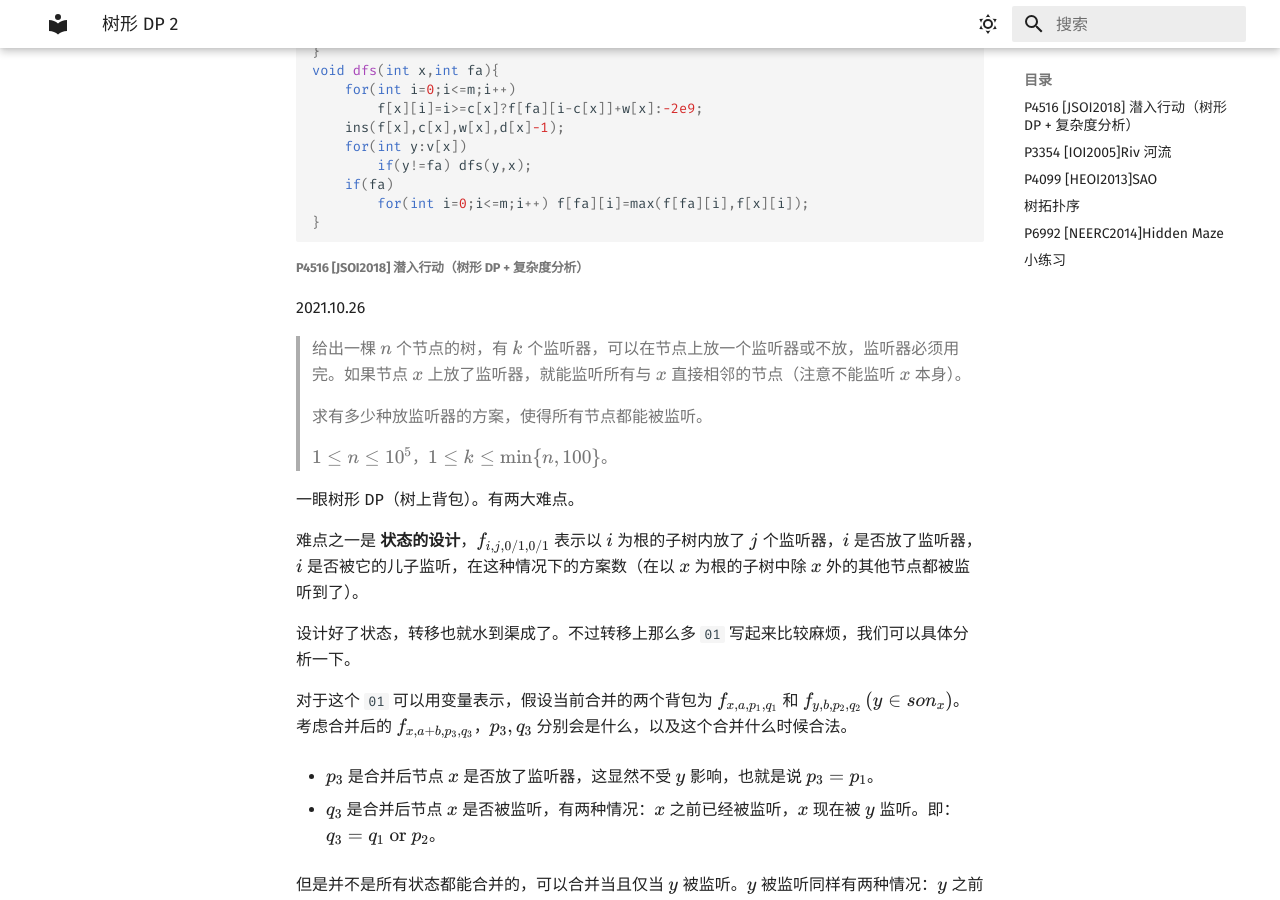
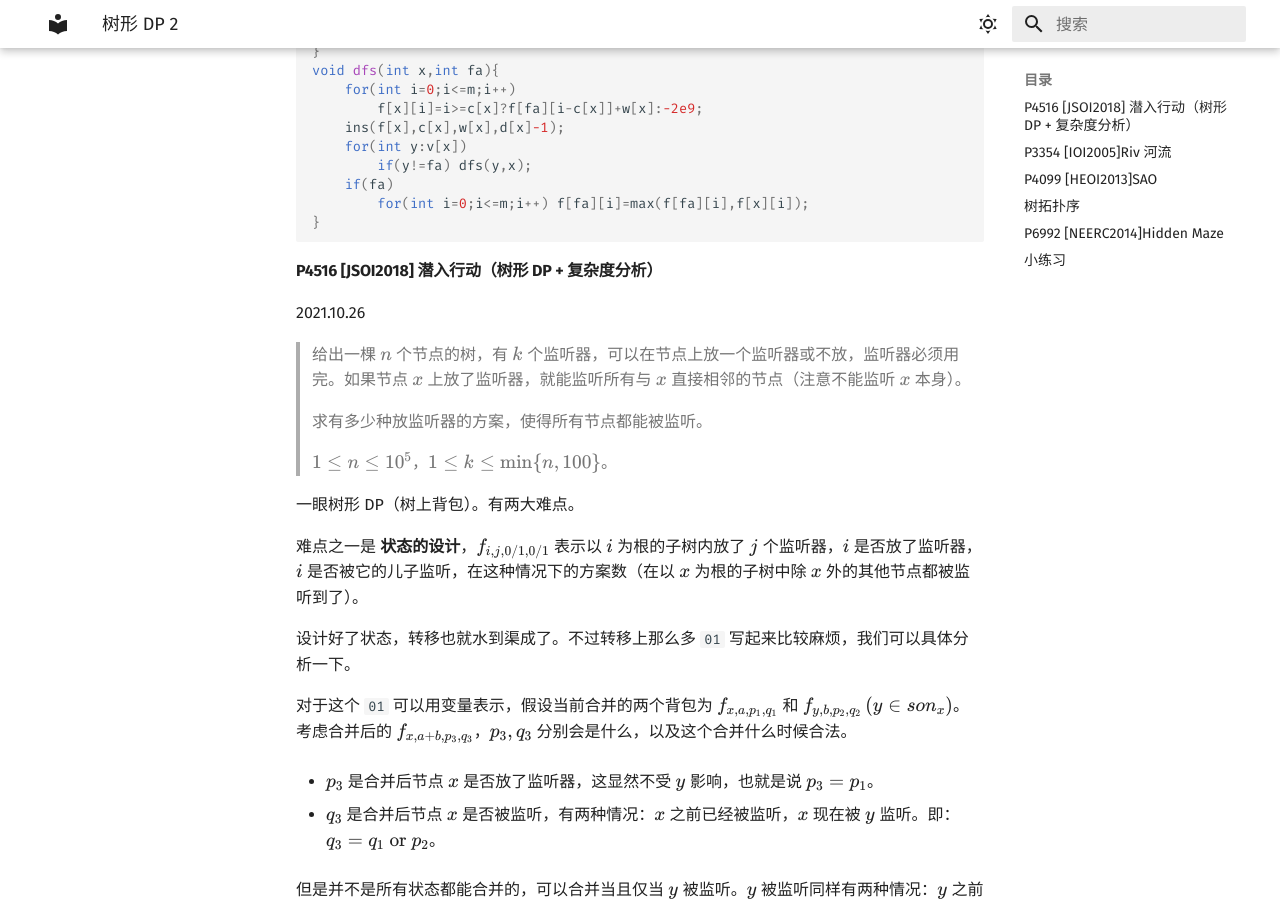
Before and after one commit to a7Bz3tQ9/a7Bz3tQ9.github.io, an MkDocs documentation site: the page built from docs/专题训练/DP/树形 DP 2.md, in a window 1280 px wide and 900 px high, scrolled down 433 px. Built offline with MkDocs 1.6.1 and Material for MkDocs 9.7.7, drawn with Linux system fonts in a browser that asks for light colours.

Commit message:
Update 树形 DP 2.md

````diff
--- a/docs/专题训练/DP/树形 DP 2.md
+++ b/docs/专题训练/DP/树形 DP 2.md
@@ -23,7 +23,7 @@
 }
 ```
 
-##### P4516 [JSOI2018] 潜入行动（树形 DP + 复杂度分析）
+#### P4516 [JSOI2018] 潜入行动（树形 DP + 复杂度分析）
 
 2021.10.26
 
@@ -95,7 +95,7 @@
 }
 ```
 
-##### P3354 [IOI2005]Riv 河流
+#### P3354 [IOI2005]Riv 河流
 
 2023.3.1 树形 DP
 
@@ -145,7 +145,7 @@
 }
 ```
 
-##### P4099 [HEOI2013]SAO
+#### P4099 [HEOI2013]SAO
 
 > 有一个有向图 $G$，其基图是一棵树。求它拓扑序的个数 $\bmod 10^9+7$。
 >
@@ -237,7 +237,7 @@
 }
 ```
 
-##### 树拓扑序
+#### 树拓扑序
 
 > 给出一棵 $n$ 个节点的外向树，求它所有合法拓扑序的逆序对个数之和 $\bmod 10^9+7$。
 >
@@ -295,7 +295,7 @@
 
 众所周知在树形DP时，枚举$sz[u]$再枚举$sz[v]$的总复杂度是$O(n^2)$的。故本题的总复杂度是$O(n^3)$的。
 
-##### P6992 [NEERC2014]Hidden Maze
+#### P6992 [NEERC2014]Hidden Maze
 
 2022.9.23 中位数 + 树形 DP，一道有启发性的题
 
@@ -355,7 +355,7 @@
 }
 ```
 
-##### 小练习
+#### 小练习
 
 > 给出一棵 $n$ 个点的树和一个点集 $S$。需要用 $m$ 种颜色对树染色。
 >
````
